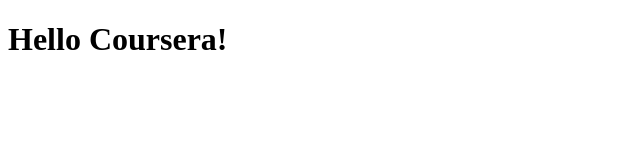
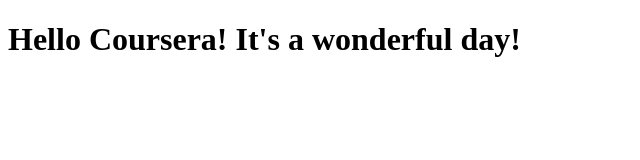
Before and after one commit to ViniciusMX/coursera_test, a plain HTML site: page site/index.html in a window 1280 px wide. Shown: the whole page, without its empty margins (0-640 px from the left). Drawn offline with Linux system fonts and the light colour scheme.

Commit message:
small addition to our page content.

```diff
--- a/site/index.html
+++ b/site/index.html
@@ -4,6 +4,6 @@
 	<title>Hello Coursera!</title>
 </head>
 <body>
-<h1>Hello Coursera!</h1>
+<h1>Hello Coursera! It's a wonderful day!</h1>
 </body>
 </html>
```
